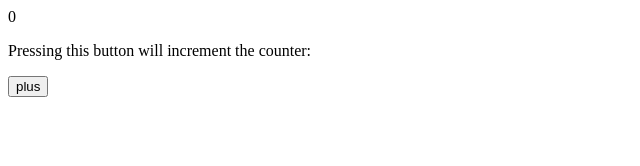
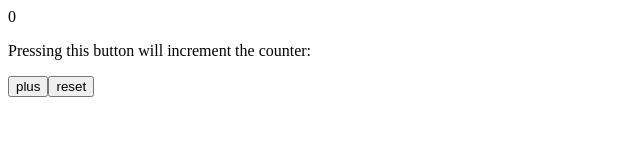
Before and after one commit to nayokim/React, a React (Create React App) app: page / in a window 1280 px wide. Shown: the top 166 px of the page, without its empty margins (0-640 px from the left). Built offline with nearby package versions, Linux system fonts and the light colour scheme.

Commit message:
add reset button

```diff
--- a/src/index.js
+++ b/src/index.js
@@ -190,6 +190,9 @@ const App = () => {
       <div>{counter}</div>
       <p>Pressing this button will increment the counter: </p>
       <button onClick={() => setCounter(counter + 1)}>plus</button>
+      <button onClick = {() => setCounter(0)}>
+      reset
+      </button>
     </div>
   );
 }
```
